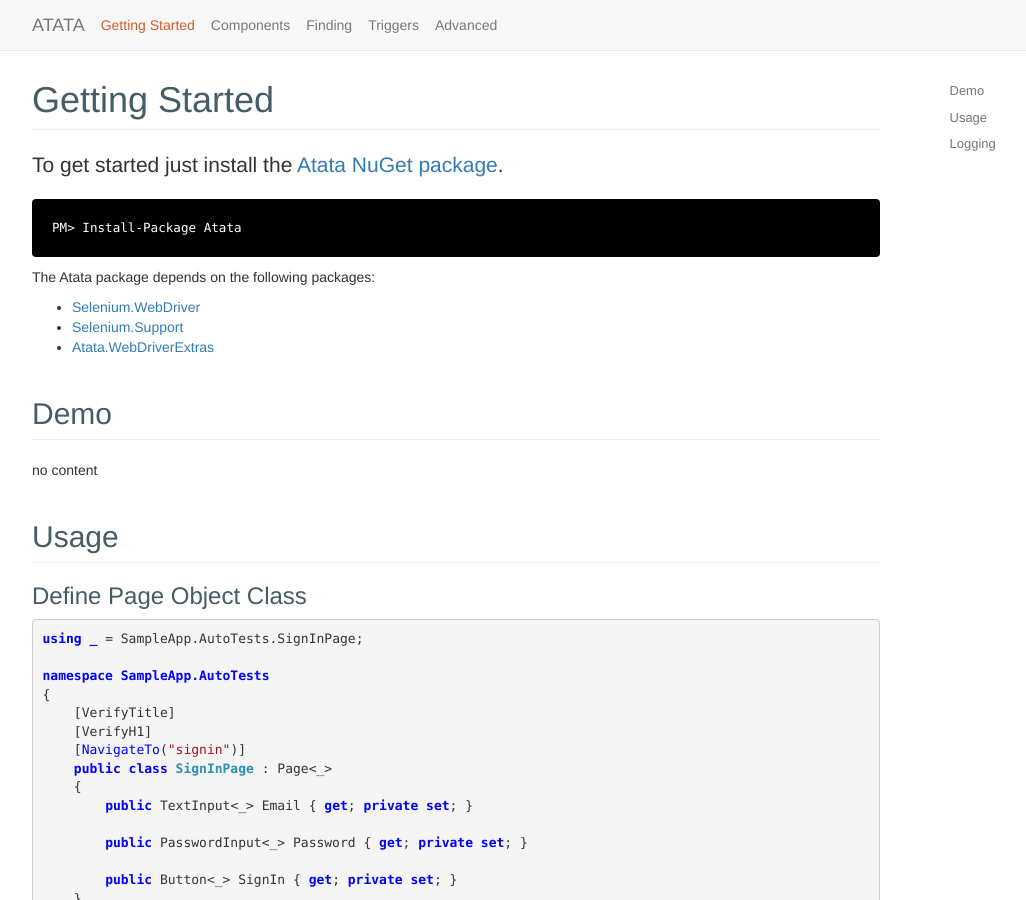
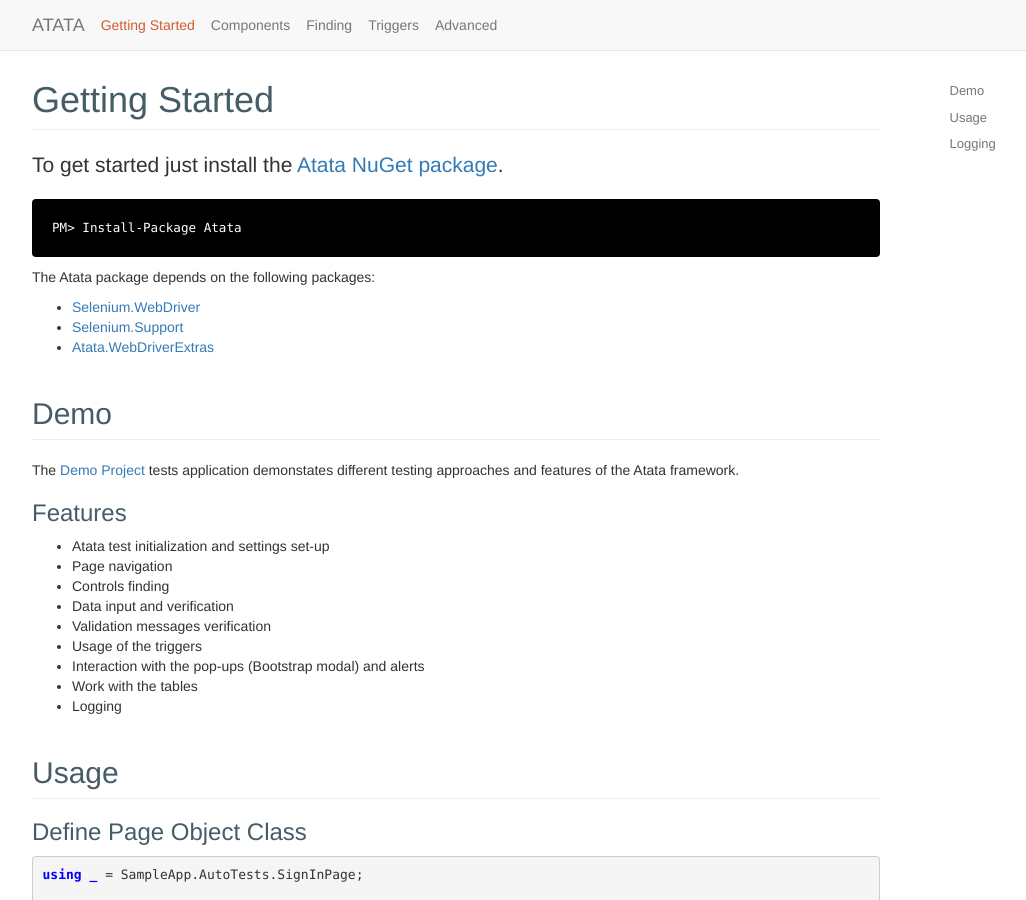
Before and after one commit to atata-framework/atata.io, a Jekyll site: the page built from getting-started.html, in a window 1280 px wide and 900 px high. Shown: the whole window, without its empty margins (38-1064 px from the left). Built offline with Jekyll 4.4.1, drawn with Linux system fonts in a browser that asks for light colours.

Commit message:
Update demo page

```diff
--- a/_includes/getting-started/demo.md
+++ b/_includes/getting-started/demo.md
@@ -1 +1,12 @@
-no content
+The [Demo Project](https://github.com/atata-framework/atata-sample-app-tests) tests application demonstates different testing approaches and features of the Atata framework.
+
+### Features
+* Atata test initialization and settings set-up
+* Page navigation
+* Controls finding
+* Data input and verification
+* Validation messages verification
+* Usage of the triggers
+* Interaction with the pop-ups (Bootstrap modal) and alerts
+* Work with the tables
+* Logging
```
